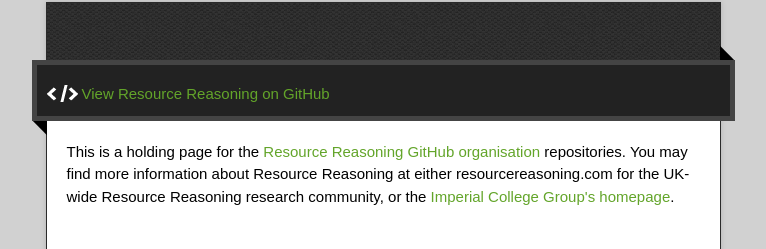
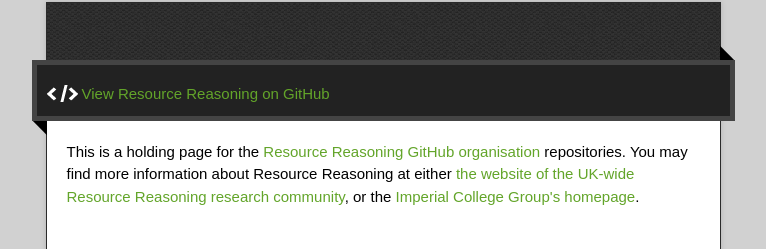
Before and after one commit to resource-reasoning/resource-reasoning.github.io, a plain HTML site: page index.html in a window 1280 px wide. Shown: the part 128-377 px from the top of the page, without its empty margins (257-1023 px from the left). Drawn offline with nearby package versions, Linux system fonts and the light colour scheme.

Commit message:
Update index.html

```diff
--- a/index.html
+++ b/index.html
@@ -35,7 +35,7 @@
         </div>
         <article class="markdown-body">
           <p>This is a holding page for the <a href="https://github.com/resource-reasoning/">Resource Reasoning GitHub organisation</a> repositories.
-You may find more information about Resource Reasoning at either resourcereasoning.com for the UK-wide Resource Reasoning research community, or the <a href="http://www-lrr.doc.ic.ac.uk/">Imperial College Group's homepage</a>.</p>
+You may find more information about Resource Reasoning at either <a href="http://www.resourcereasoning.com/">the website of the UK-wide Resource Reasoning research community</a>, or the <a href="http://www-lrr.doc.ic.ac.uk/">Imperial College Group's homepage</a>.</p>
         </article>
       </div>
     </div>
```
